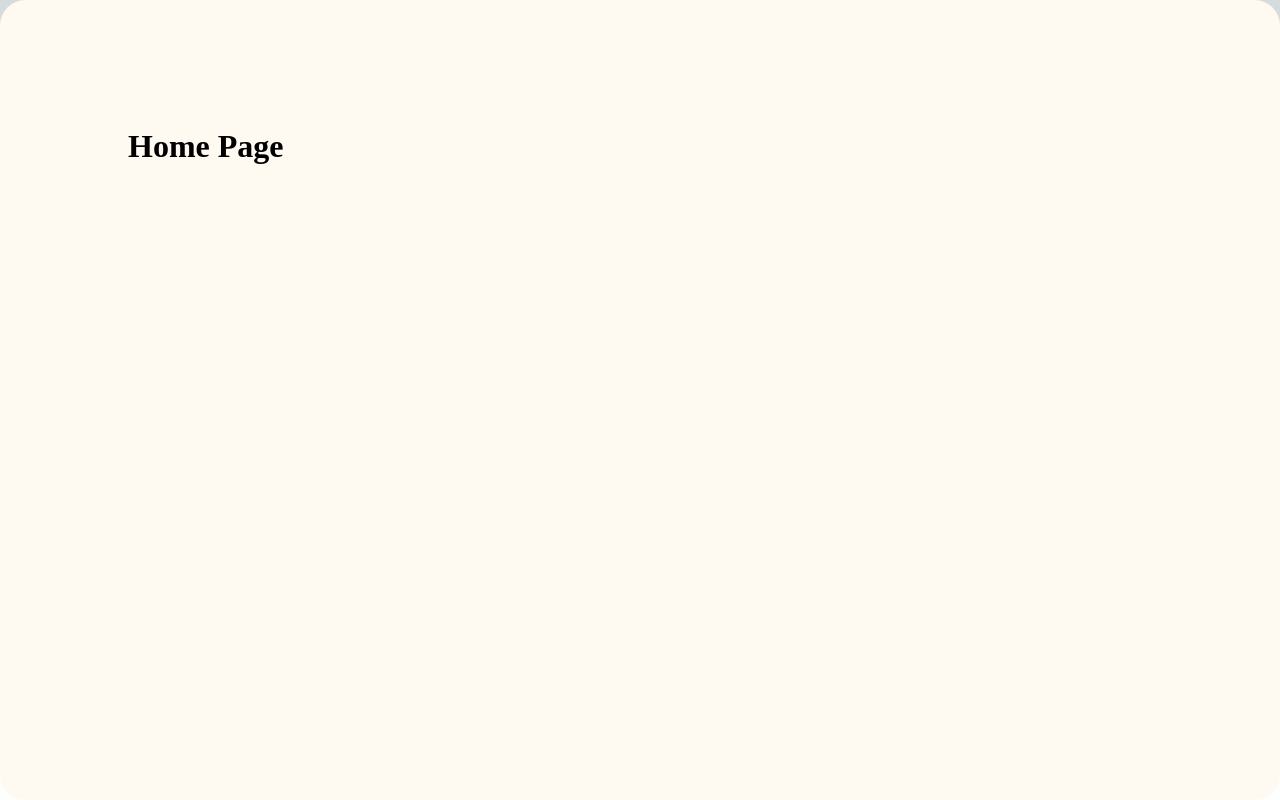
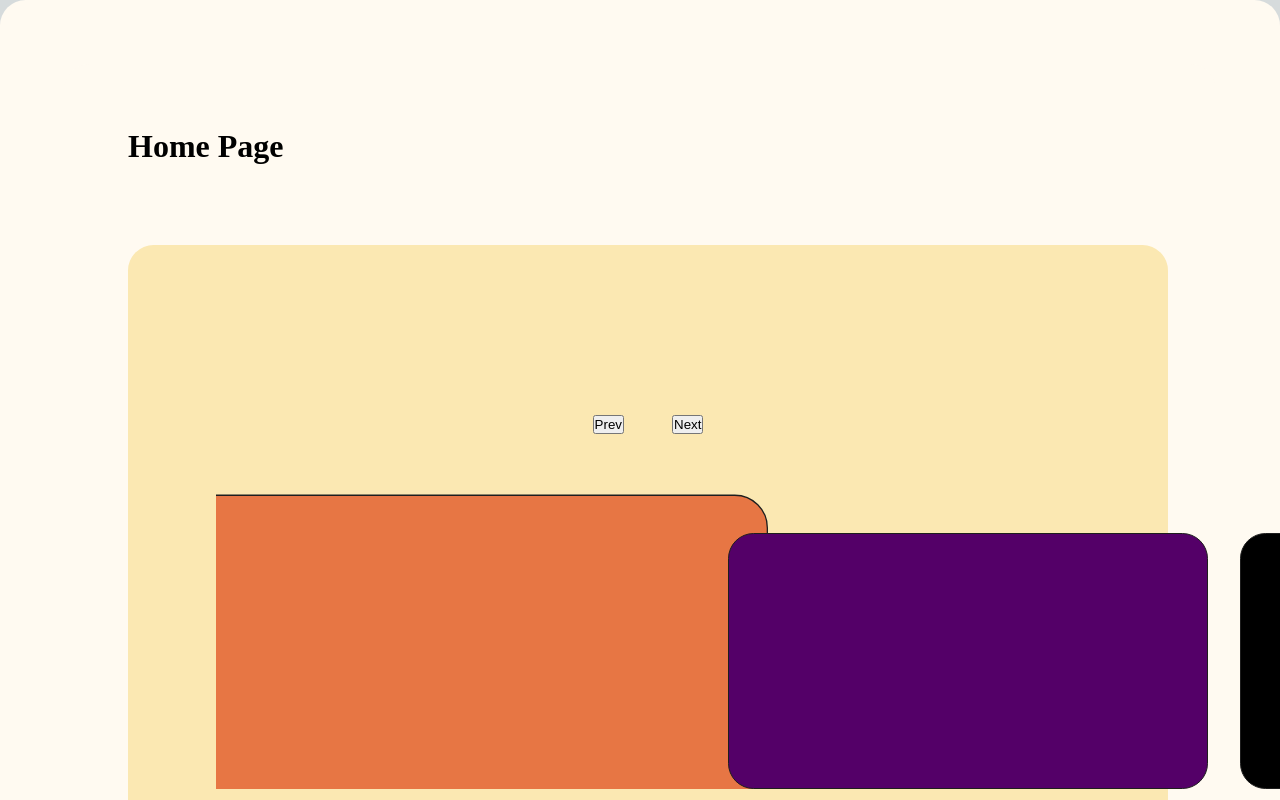
Before and after one commit to Savio234/Next-Practice, a Next.js app: page / in a window 1280 px wide. Shown: the top 800 px of the page. Built offline with nearby package versions, Linux system fonts and the light colour scheme.

Commit message:
slider component

```diff
--- a/layout/Main/MainLayout.module.css
+++ b/layout/Main/MainLayout.module.css
@@ -6,7 +6,6 @@
 .layout_background {
 	background-color: #FFFAF1;
 	border-radius: 1.6rem;
-	height: 100vh;
 }
 .layout_content {
 	padding: 4rem 4rem 6rem;
--- a/pages/index.tsx
+++ b/pages/index.tsx
@@ -2,11 +2,14 @@ import Image from 'next/image'
 import Head from 'next/head'
 import MainLayout from '@/layout/Main/MainLayout'
 import styles from '@/styles/page.module.css'
+import { Slider } from '@/shared'
 
 function Home() {
+  const slides = [1, 2, 3, 4]
   return (
     <MainLayout>
       <h1>Home Page</h1>
+      <Slider slides={slides} />
     </MainLayout>
   )
 }
--- a/shared/Checkbox/Checkbox.tsx
+++ b/shared/Checkbox/Checkbox.tsx
@@ -1,6 +1,27 @@
-import React from 'react'
+import React, { useState } from 'react'
 
 const Checkbox = () => {
+  // const [checkedboxes, setCheckedBoxes] = useState<any[]>([brandFilterData])
+  const [search, setSearch] = useState<string>('')
+  // const [checkedboxes, setCheckedBoxes] = useState(() => {
+  //   const initialState: CheckboxState = {};
+  //   brandFilterData.map((el: brandFilterProps) => {
+  //     initialState[el.brand] = el.isChecked;
+  //   });
+  //   return initialState;
+  // });
+  // const handleCheckboxChange = (event: any) => {
+  //   setCheckedBoxes({...checkedboxes, [event?.target.name]: event?.target.checked})
+  //   console.log(event?.target.value, event?.target.checked);
+  // }
+
+  // const handleChange = (event: React.ChangeEvent<HTMLInputElement>) => {
+  //   const { name, checked } = event.target;
+  //   setCheckedBoxes((prevCheckedBoxes) => ({
+  //     ...prevCheckedBoxes,
+  //     [name]: checked,
+  //   }));
+  // };
   return (
     <div>Checkbox</div>
   )
--- /dev/null
+++ b/shared/imageSlider/Slider.module.css
@@ -0,0 +1,53 @@
+.sliderContainer {
+    padding: 5.6rem;
+    background-color: #FBE8B2;
+    border-radius: 1.6rem;
+    transition: all 0.3s ease-in-out;
+    width: 65rem;
+    height: 42rem;
+    position: relative;
+    /* overflow: hidden; */
+    margin: 5rem auto 10rem;
+}
+.slider {
+    overflow-x: scroll;
+    display: flex;
+    justify-content: flex-start;
+    align-items: flex-start;
+    gap: 2rem;
+    position: absolute;
+    top: 14rem;
+    left: 5.5rem;
+}
+.slide {
+    background-color: #E77644;
+    display: flex;
+    align-items: center;
+    justify-content: center;
+    height: 16rem;
+    width: 30rem;
+    margin-top: 4rem;
+    flex-shrink: 0;
+    position: relative;
+    border: 0.1rem solid #1E1E1E;
+    border-radius: 1.6rem;
+}
+.slide:nth-child(2) {
+    background-color: #540068;
+}
+.slide:nth-child(3) {
+    background-color: #000;
+}
+.slide:nth-child(4) {
+    background-color: red;
+}
+.btns {
+    margin: 5rem auto 0;
+    display: flex;
+    align-items: center;
+    gap: 3rem;
+    justify-content: center;
+}
+.prevButton, .nextButton {
+    color: #000;
+}
--- /dev/null
+++ b/shared/imageSlider/Slider.tsx
@@ -0,0 +1,40 @@
+import React, { useState } from 'react';
+import styles from './Slider.module.css';
+
+const Slider = ({ slides }: any) => {
+  const [currentIndex, setCurrentIndex] = useState(0);
+
+  const goToPrevSlide = () => {
+    setCurrentIndex(prevIndex => (prevIndex === 0 ? slides.length - 1 : prevIndex - 1));
+  };
+
+  const goToNextSlide = () => {
+    setCurrentIndex(prevIndex => (prevIndex === slides.length - 1 ? 0 : prevIndex + 1));
+  };
+
+  return (
+    <div className={styles.sliderContainer}>
+      <div className={styles.slider}>
+        {slides.map((slide: any, index: number) => (
+          <div
+            key={index}
+            className={`${styles.slide} ${index === currentIndex ? styles.active : ''}`}
+            style={{ transform: `scale(${index === currentIndex ? 1.3 : 1})` }}
+          >
+            {/* <img src={slide} alt={`Slide ${index + 1}`} /> */}
+          </div>
+        ))}
+      </div>
+      <div className={styles.btns}>
+        <button className={styles.prevButton} onClick={goToPrevSlide}>
+          Prev
+        </button>
+        <button className={styles.nextButton} onClick={goToNextSlide}>
+          Next
+        </button>
+      </div>
+    </div>
+  );
+};
+
+export default Slider;
--- a/shared/index.ts
+++ b/shared/index.ts
@@ -3,6 +3,7 @@ import Footer from "./Footer/Footer"
 import Header from "./Header/Header"
 import ModalElement from "./ModalElement/ModalElement"
 import ProductCard from "./ProductCard/ProductCard"
+import Slider from "./imageSlider/Slider"
 
 export {
     Footer,
@@ -10,4 +11,5 @@ export {
     ModalElement,
     Checkbox,
     ProductCard,
+    Slider,
 }
```
